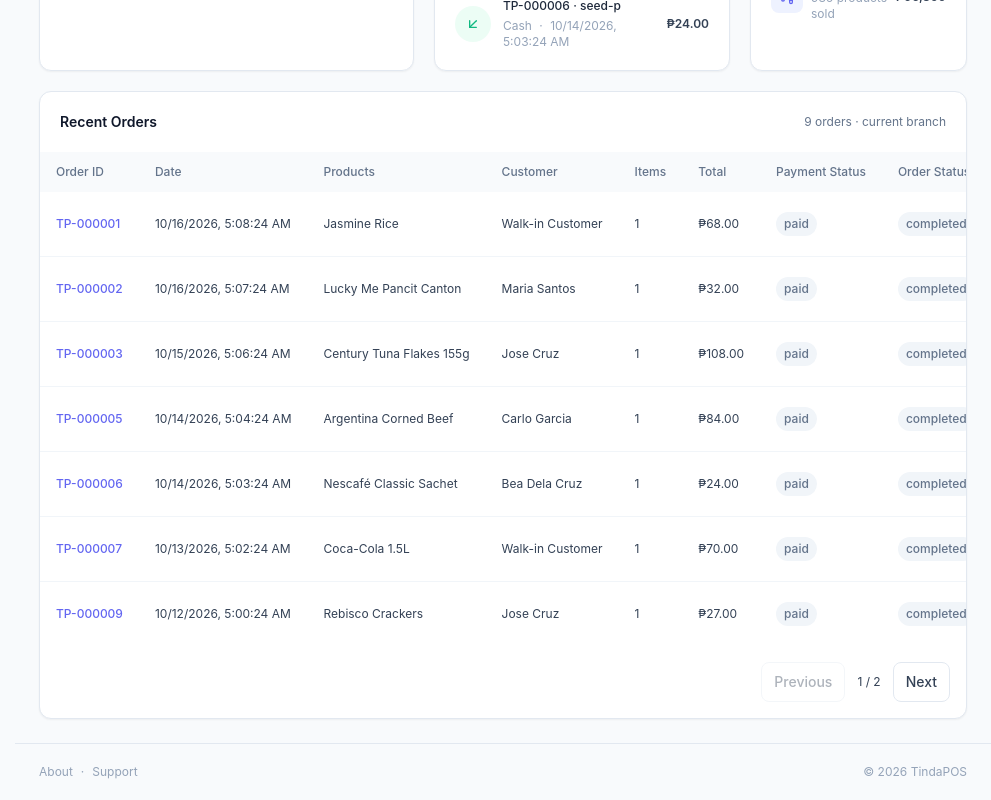
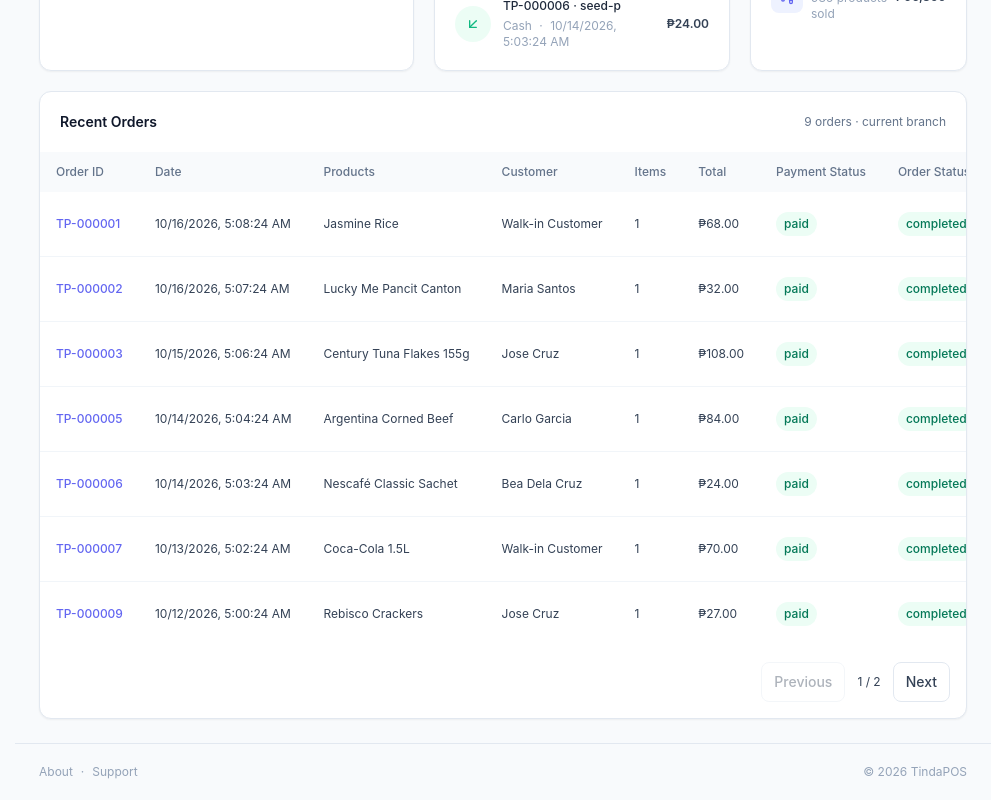
Before and after one commit to mandocdocmawin-dot/POS-System, a React (Vite) app: page / in a window 1280 px wide. Shown: the part 2059-2859 px from the top of the page, without its empty margins (289-1280 px from the left). Built offline with nearby package versions, Linux system fonts and the light colour scheme.

Commit message:
feat(common): add tabs, timeline, summary cards, date range filter and entity link components

```diff
--- /dev/null
+++ b/src/components/common/DateRangeFilter.tsx
@@ -0,0 +1,3 @@
+export interface DateRange {from:string;to:string}
+export function inDateRange(date:string,range:DateRange){const day=new Date(date).toLocaleDateString('en-CA');return (!range.from||day>=range.from)&&(!range.to||day<=range.to);}
+export function DateRangeFilter({value,onChange}:{value:DateRange;onChange:(v:DateRange)=>void}){return <div className="flex flex-wrap gap-2"><select aria-label="Date range" defaultValue="all" onChange={e=>{const days=Number(e.target.value);const end=new Date(),start=new Date();start.setDate(end.getDate()-days+1);onChange(days?{from:start.toLocaleDateString('en-CA'),to:end.toLocaleDateString('en-CA')}:{from:'',to:''});}}><option value="all">All dates</option><option value="1">Today</option><option value="7">7 days</option><option value="30">30 days</option><option value="0">Custom</option></select><input aria-label="From date" type="date" value={value.from} onChange={e=>onChange({...value,from:e.target.value})}/><input aria-label="To date" type="date" min={value.from} value={value.to} onChange={e=>onChange({...value,to:e.target.value})}/></div>;}
--- /dev/null
+++ b/src/components/common/EntityLink.tsx
@@ -0,0 +1,2 @@
+import {Link} from 'react-router-dom';
+export function EntityLink({type,id,children}:{type:'orders'|'customers'|'suppliers'|'purchases';id:string;children:React.ReactNode}){return <Link className="font-medium text-indigo-600 hover:underline dark:text-indigo-300" to={`/${type}/${id}`}>{children}</Link>;}
--- a/src/components/common/StatusBadge.tsx
+++ b/src/components/common/StatusBadge.tsx
@@ -6,11 +6,11 @@ const tones = {
   slate: "bg-slate-100 text-slate-500 dark:bg-slate-800 dark:text-slate-300",
 };
 export function StatusBadge({ children }: { children: string }) {
-  const tone = ["Paid", "Active", "Completed"].includes(children)
+  const tone = ["paid", "active", "completed", "received"].includes(children.toLowerCase())
     ? "green"
-    : ["Pending", "Not started"].includes(children)
+    : ["pending", "not started", "partial", "partially_refunded", "unpaid"].includes(children.toLowerCase())
       ? "amber"
-      : ["Failed", "Deleted", "Cancelled"].includes(children)
+      : ["failed", "deleted", "cancelled", "refunded", "inactive"].includes(children.toLowerCase())
         ? "red"
         : "slate";
   return (
--- /dev/null
+++ b/src/components/common/SummaryCards.tsx
@@ -0,0 +1 @@
+export function SummaryCards({items}:{items:{label:string;value:string|number}[]}){return <div className="mb-5 grid grid-cols-2 gap-4 xl:grid-cols-4">{items.map(x=><div className="panel p-5" key={x.label}><p className="mb-2 text-xs text-slate-500">{x.label}</p><p className="text-xl font-semibold">{x.value}</p></div>)}</div>;}
--- /dev/null
+++ b/src/components/common/Tabs.tsx
@@ -0,0 +1 @@
+export function Tabs({items,value,onChange}:{items:string[];value:string;onChange:(value:string)=>void}){return <div role="tablist" aria-label="Sections" className="mb-5 flex flex-wrap gap-2 border-b pb-3 dark:border-slate-700">{items.map(x=><button type="button" role="tab" aria-selected={value===x} className={value===x?'btn-primary':'btn'} key={x} onClick={()=>onChange(x)}>{x}</button>)}</div>;}
--- /dev/null
+++ b/src/components/common/Timeline.tsx
@@ -0,0 +1,2 @@
+import {CircleCheck} from 'lucide-react';
+export function Timeline({items}:{items:{id:string;createdAt:string;description:string;action?:string}[]}){return <ol className="space-y-4">{items.length?items.toSorted((a,b)=>b.createdAt.localeCompare(a.createdAt)).map(x=><li key={x.id} className="flex gap-3 border-l pl-3 dark:border-slate-700"><CircleCheck size={16}/><div><p>{x.action && <strong>{x.action} · </strong>}{x.description}</p><time className="text-xs text-slate-500">{new Date(x.createdAt).toLocaleString()}</time></div></li>):<li className="py-6 text-slate-500">No activity yet.</li>}</ol>;}
```
